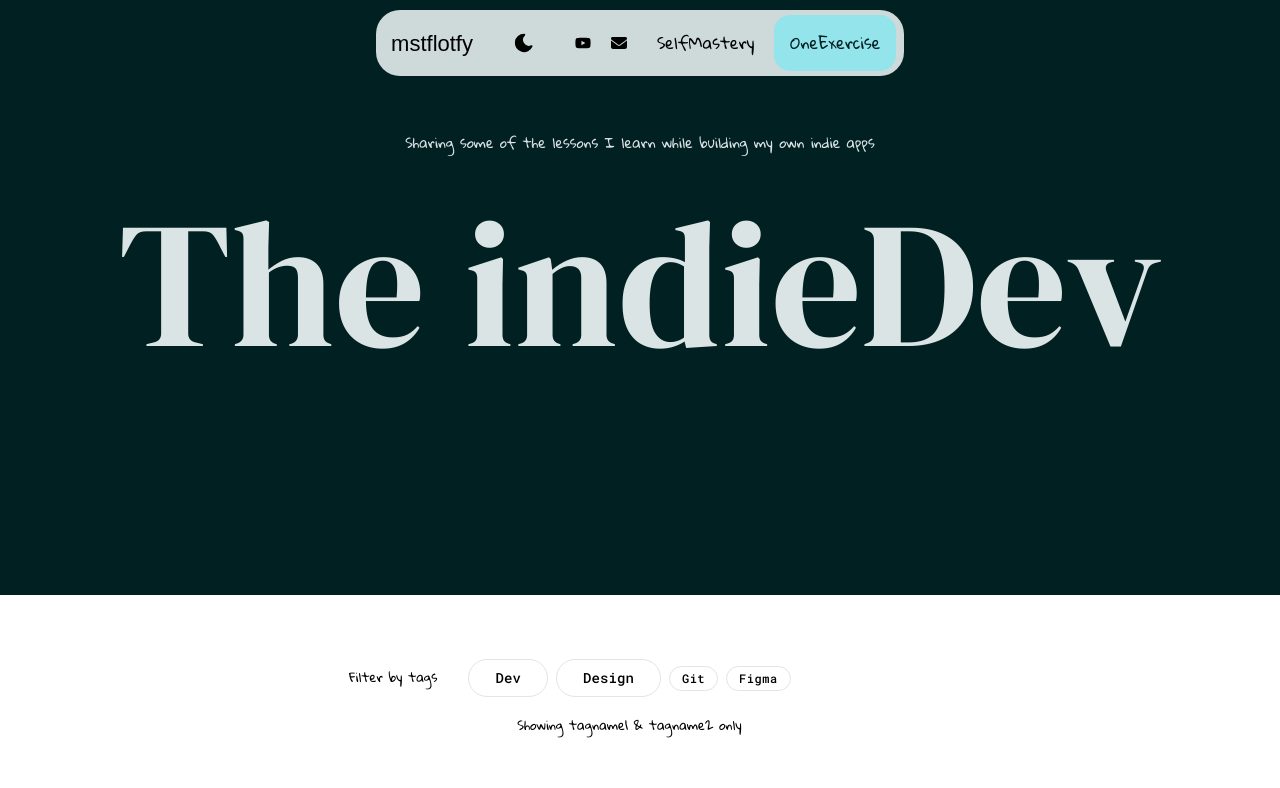
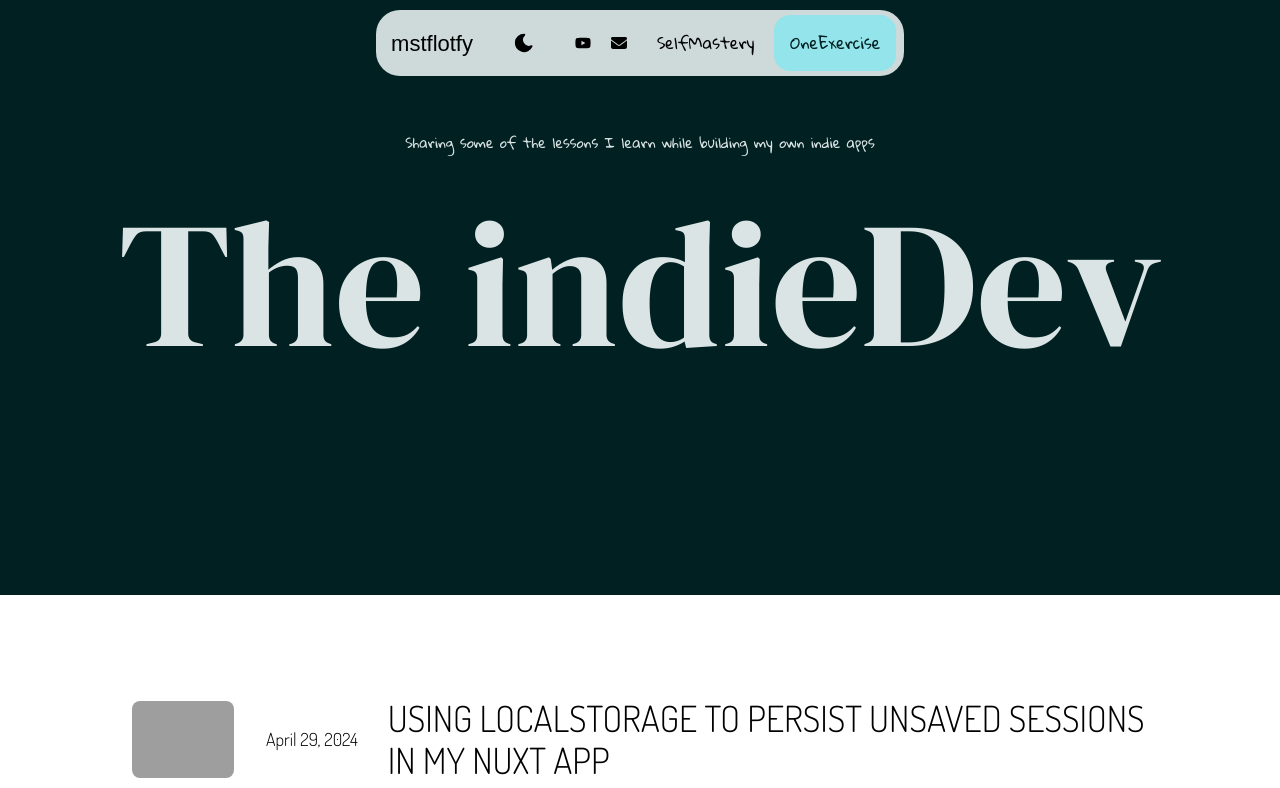
Before and after one commit to mstflotfy/mstflotfy.com-2024-nextJs, a Next.js app: page /theindiedev in a window 1280 px wide. Shown: the top 788 px of the page. Built offline with nearby package versions, Linux system fonts and the light colour scheme; grey boxes are pictures that could not be loaded; a web font is replaced by a local one.

Commit message:
tmp hide article filter comp
- focus on core features to publish the site, then incrementally add secondary ones

```diff
--- a/app/theindiedev/page.tsx
+++ b/app/theindiedev/page.tsx
@@ -1,20 +1,19 @@
+
 import ArticleFilter from "@/components/article-filter"
 import { dm_serif_display, dosis, gloria } from "@/lib/fonts"
 import { cn } from "@/lib/utils"
 
-import fs from 'fs';
-import path from 'path';
-import matter from 'gray-matter';
 import Link from 'next/link';
 import type { Metadata } from "next";
 import Image from "next/image";
 import { formatDate } from "@/lib/stringUtils";
 import { getSortedPosts } from "@/lib/getPosts";
 
-export const metadata: Metadata = {
-  title: "The indieDev",
-  description: "Sharing some of the lessons I learn while building my own indie apps",
-};
+// replace with a <head> tag later if you continue to use this comp client-side!
+// export const metadata: Metadata = {
+//   title: "The indieDev",
+//   description: "Sharing some of the lessons I learn while building my own indie apps",
+// };
 
 export default function TheIndieDev() {
 
@@ -51,9 +50,8 @@ export default function TheIndieDev() {
         aria-label="the indieDev articles"
         className="pt-[4.2rem] space-y-[4.6rem] pb-[4.6rem] md:pt-[6.4rem] md:pb-[21.8rem]"
       >
-        <ArticleFilter />
         {
-          // article list
+        // <ArticleFilter />
         }
         <div>
               {theIndieDevPosts.map(post => (
```
